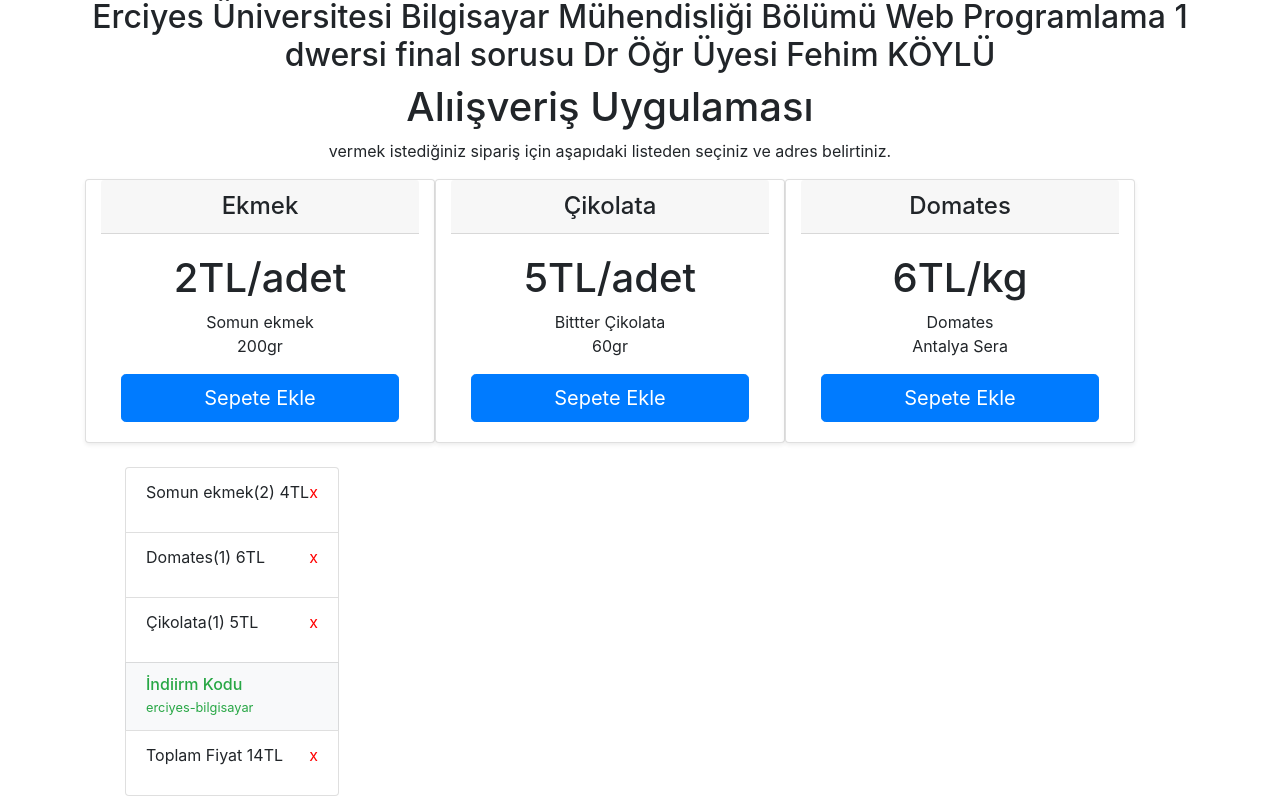
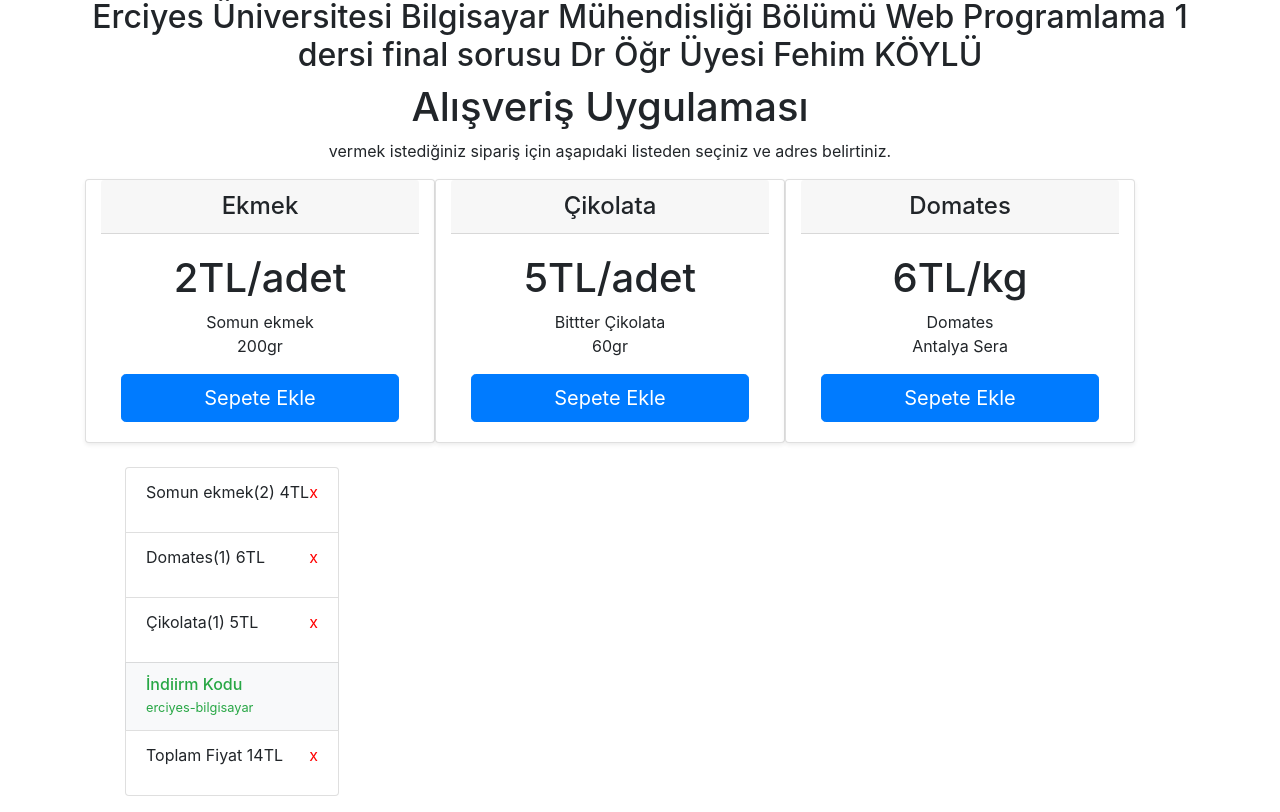
Before and after one commit to Mr-OMD/webpro1-FinalSinavi, a plain HTML site: page index.html in a window 1280 px wide. Shown: the part 68-880 px from the top of the page. Drawn offline with Linux system fonts and the light colour scheme; files that its build step writes are made by us from their sources; files whose address does not match are found by name.

Commit message:
Update index.html

```diff
--- a/index.html
+++ b/index.html
@@ -15,14 +15,14 @@
                     <img  src="./img/bm.png" alt="">
                 </div>
                 <div class="row">
-                    <h2 class="title">Erciyes Üniversitesi Bilgisayar Mühendisliği Bölümü Web Programlama 1 dwersi final sorusu Dr Öğr Üyesi Fehim KÖYLÜ </h2>
+                    <h2 class="title">Erciyes Üniversitesi Bilgisayar Mühendisliği Bölümü Web Programlama 1 dersi final sorusu Dr Öğr Üyesi Fehim KÖYLÜ </h2>
                 </div>
             </div>
         </div>
         <div class="row col-lg-12">
             <div class="row col-lg-12">
                 <div class="content-header">
-                    <h1>Alıişveriş Uygulaması</h1>
+                    <h1>Alışveriş Uygulaması</h1>
                     <p>vermek istediğiniz sipariş için aşapıdaki listeden seçiniz ve adres belirtiniz.</p>
                 </div>
             </div>
```
